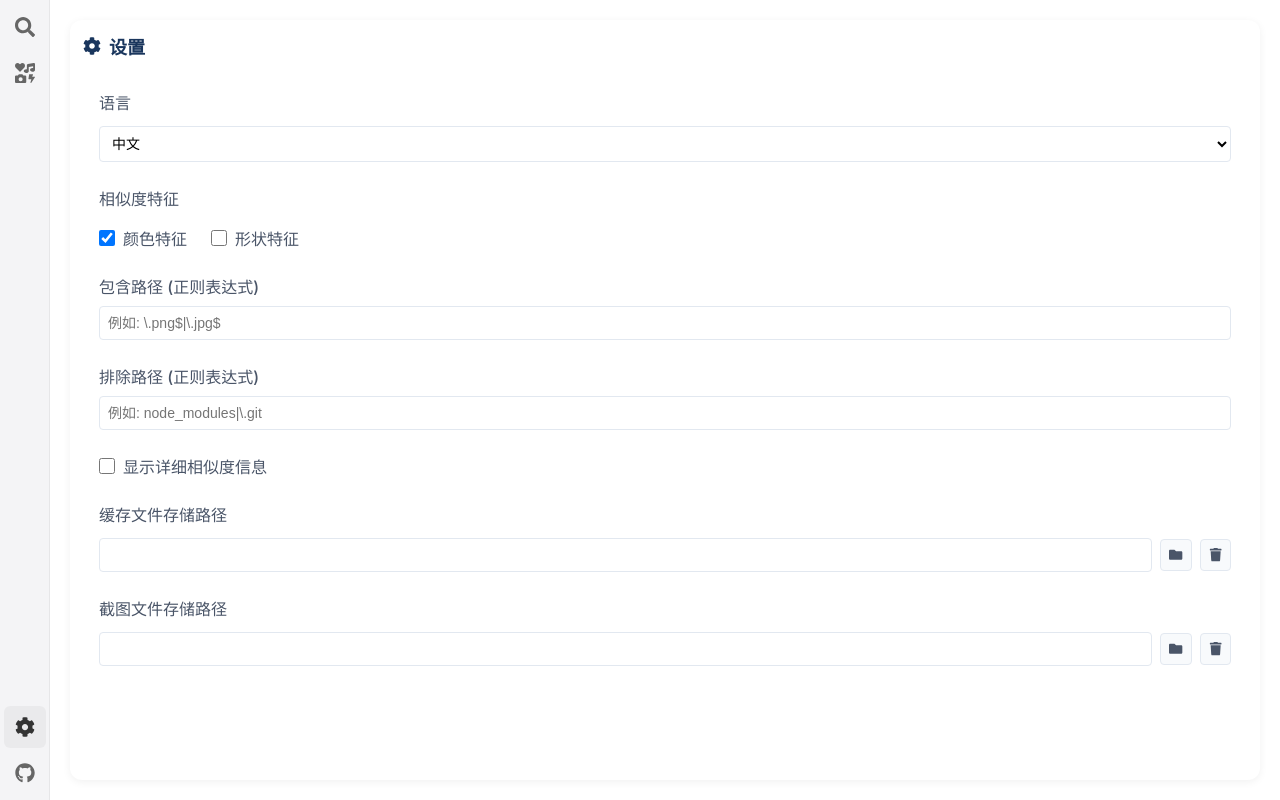
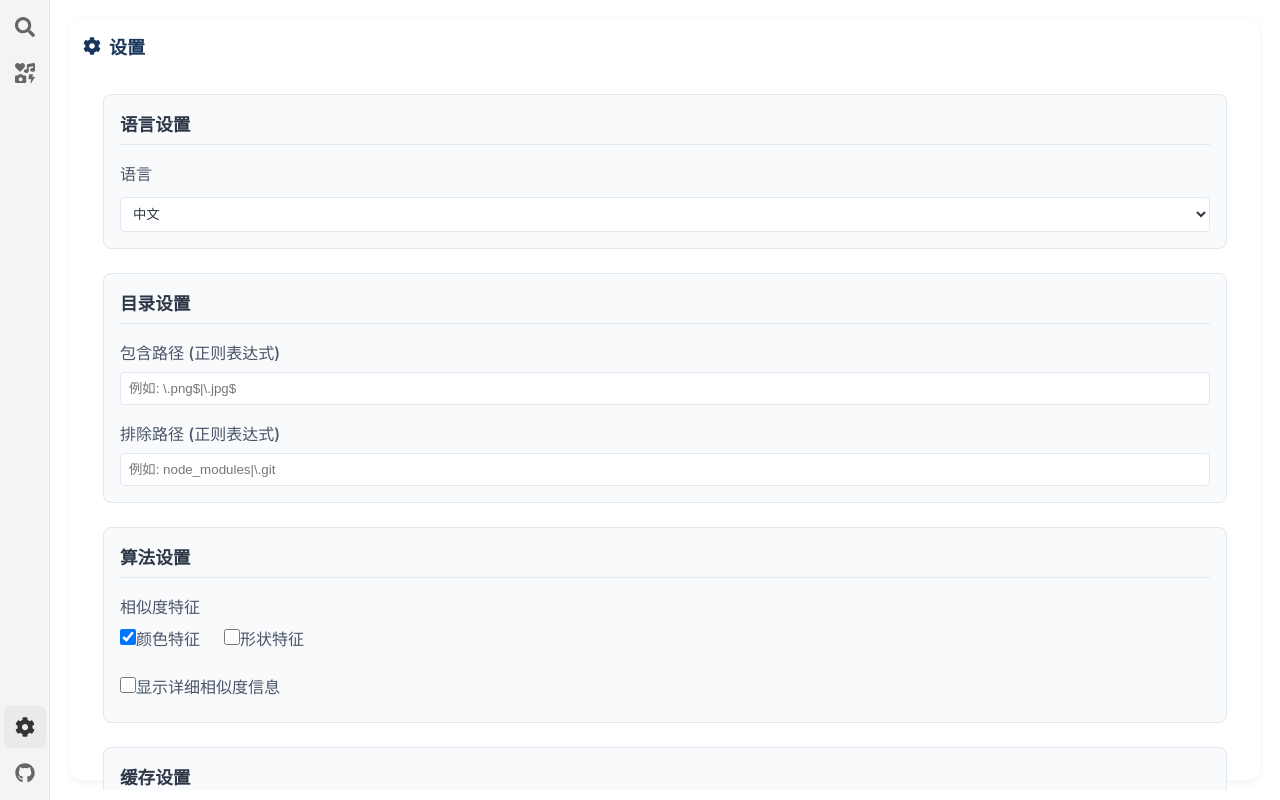
Before and after one commit to hofens/iconfinder, a React (Create React App) app: page / in a window 1280 px wide. Both pictures are taken after a click on the element 25 px from the left and 727 px from the top of the page. Built offline with nearby package versions, Linux system fonts and the light colour scheme.

Commit message:
设置面板样式修改

```diff
--- a/src/App.css
+++ b/src/App.css
@@ -1311,51 +1311,71 @@ mark {
 }
 
 .settings-container {
+  padding: 20px;
   display: flex;
   flex-direction: column;
   gap: 24px;
+}
+
+.settings-group {
+  background-color: #f8fafc;
+  border: 1px solid #e2e8f0;
+  border-radius: 8px;
   padding: 16px;
 }
 
-.settings-container .setting-group {
-  display: flex;
-  flex-direction: column;
-  gap: 8px;
-}
-
-.settings-container .setting-group label {
+.settings-group h3 {
+  margin: 0 0 16px 0;
+  color: #2d3748;
+  font-size: 1.1em;
+  font-weight: 600;
+  padding-bottom: 8px;
+  border-bottom: 1px solid #e2e8f0;
+}
+
+.setting-item {
+  margin-bottom: 16px;
+}
+
+.setting-item:last-child {
+  margin-bottom: 0;
+}
+
+.setting-item label {
+  display: block;
+  margin-bottom: 8px;
   color: #4a5568;
   font-weight: 500;
 }
 
-.settings-container .setting-group input,
-.settings-container .setting-group select {
+.setting-item input[type="text"],
+.setting-item select {
+  width: 100%;
   padding: 8px;
   border: 1px solid #e2e8f0;
   border-radius: 4px;
-  font-size: 14px;
   background-color: white;
-}
-
-.settings-container .setting-group input:focus,
-.settings-container .setting-group select:focus {
-  border-color: #3182ce;
+  color: #2d3748;
+}
+
+.setting-item input[type="text"]:focus,
+.setting-item select:focus {
+  border-color: #4a90e2;
   outline: none;
-  box-shadow: 0 0 0 2px rgba(49, 130, 206, 0.2);
-}
-
-.settings-container .checkbox-label {
+  box-shadow: 0 0 0 2px rgba(74, 144, 226, 0.2);
+}
+
+.checkbox-label {
   display: flex;
   align-items: center;
   gap: 8px;
   cursor: pointer;
-  user-select: none;
-}
-
-.settings-container .checkbox-label input[type="checkbox"] {
+}
+
+.checkbox-label input[type="checkbox"] {
   width: 16px;
   height: 16px;
-  margin: 0;
+  cursor: pointer;
 }
 
 .upload-buttons {
--- a/src/App.js
+++ b/src/App.js
@@ -643,7 +643,10 @@ function App() {
           </div>
         </div>
         <div className="settings-container">
-          <div className="setting-group">
+          {/* 语言设置 */}
+          <div className="settings-group">
+            <h3>语言设置</h3>
+            <div className="setting-item">
               <label>{getText('settings.language')}</label>
               <select
                 value={language}
@@ -654,7 +657,35 @@ function App() {
                 <option value="en">English</option>
               </select>
             </div>
-          <div className="setting-group">
+          </div>
+
+          {/* 目录设置 */}
+          <div className="settings-group">
+            <h3>目录设置</h3>
+            <div className="setting-item">
+              <label>{getText('settings.includePaths')}</label>
+              <input
+                type="text"
+                value={includePaths}
+                onChange={(e) => setIncludePaths(e.target.value)}
+                placeholder={language === 'zh' ? "例如: \\.png$|\\.jpg$" : "e.g: \\.png$|\\.jpg$"}
+              />
+            </div>
+            <div className="setting-item">
+              <label>{getText('settings.excludePaths')}</label>
+              <input
+                type="text"
+                value={excludePaths}
+                onChange={(e) => setExcludePaths(e.target.value)}
+                placeholder={language === 'zh' ? "例如: node_modules|\\.git" : "e.g: node_modules|\\.git"}
+              />
+            </div>
+          </div>
+
+          {/* 算法设置 */}
+          <div className="settings-group">
+            <h3>算法设置</h3>
+            <div className="setting-item">
               <label>{getText('settings.similarity_features')}</label>
               <div style={{ display: 'flex', alignItems: 'center', marginTop: '8px' }}>
                 <label className="checkbox-label" style={{ marginRight: '24px' }}>
@@ -675,25 +706,7 @@ function App() {
                 </label>
               </div>
             </div>
-          <div className="setting-group">
-            <label>{getText('settings.includePaths')}</label>
-            <input
-              type="text"
-              value={includePaths}
-              onChange={(e) => setIncludePaths(e.target.value)}
-              placeholder={language === 'zh' ? "例如: \\.png$|\\.jpg$" : "e.g: \\.png$|\\.jpg$"}
-            />
-          </div>
-          <div className="setting-group">
-            <label>{getText('settings.excludePaths')}</label>
-            <input
-              type="text"
-              value={excludePaths}
-              onChange={(e) => setExcludePaths(e.target.value)}
-              placeholder={language === 'zh' ? "例如: node_modules|\\.git" : "e.g: node_modules|\\.git"}
-            />
-          </div>
-          <div className="setting-group">
+            <div className="setting-item">
               <label className="checkbox-label">
                 <input
                   type="checkbox"
@@ -703,7 +716,12 @@ function App() {
                 {getText('settings.showDetailedInfo')}
               </label>
             </div>
-          <div className="setting-group">
+          </div>
+
+          {/* 缓存设置 */}
+          <div className="settings-group">
+            <h3>缓存设置</h3>
+            <div className="setting-item">
               <label>缓存文件存储路径</label>
               <div className="path-display">
                 <input
@@ -735,7 +753,7 @@ function App() {
                 </button>
               </div>
             </div>
-          <div className="setting-group">
+            <div className="setting-item">
               <label>截图文件存储路径</label>
               <div className="path-display">
                 <input
@@ -765,6 +783,7 @@ function App() {
                 >
                   <FaTrash />
                 </button>
+              </div>
             </div>
           </div>
         </div>
```
Lines whose indentation alone changed are shown as unchanged.
